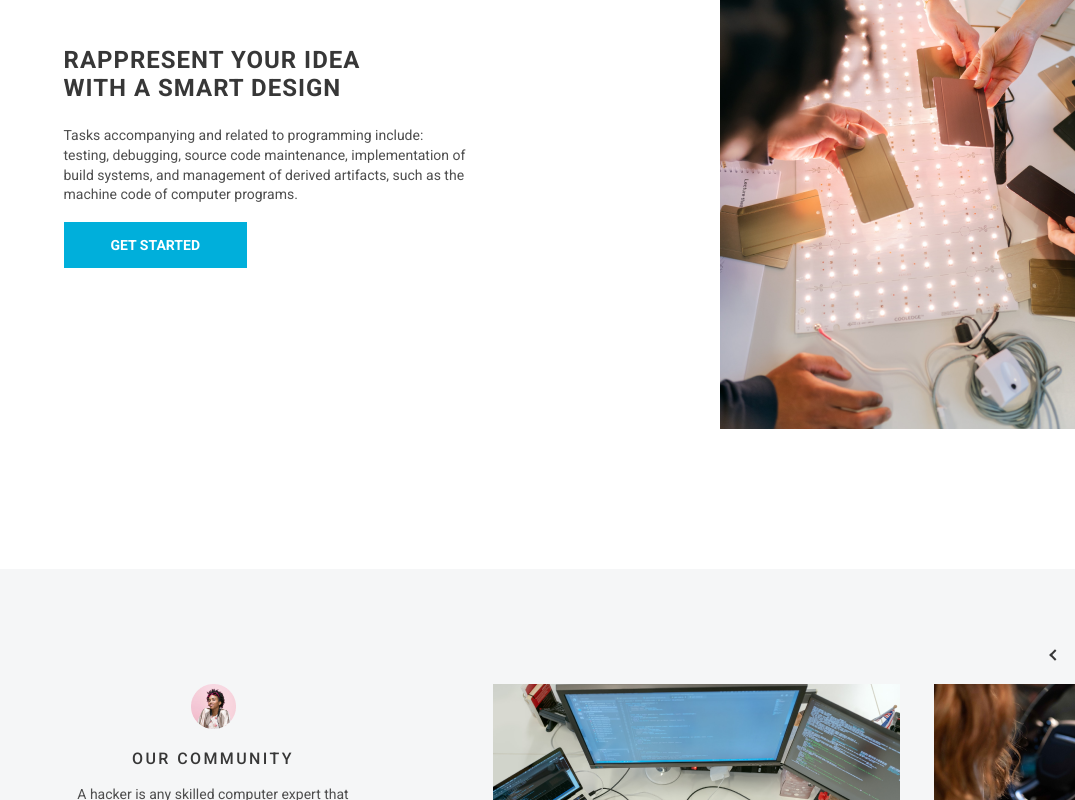
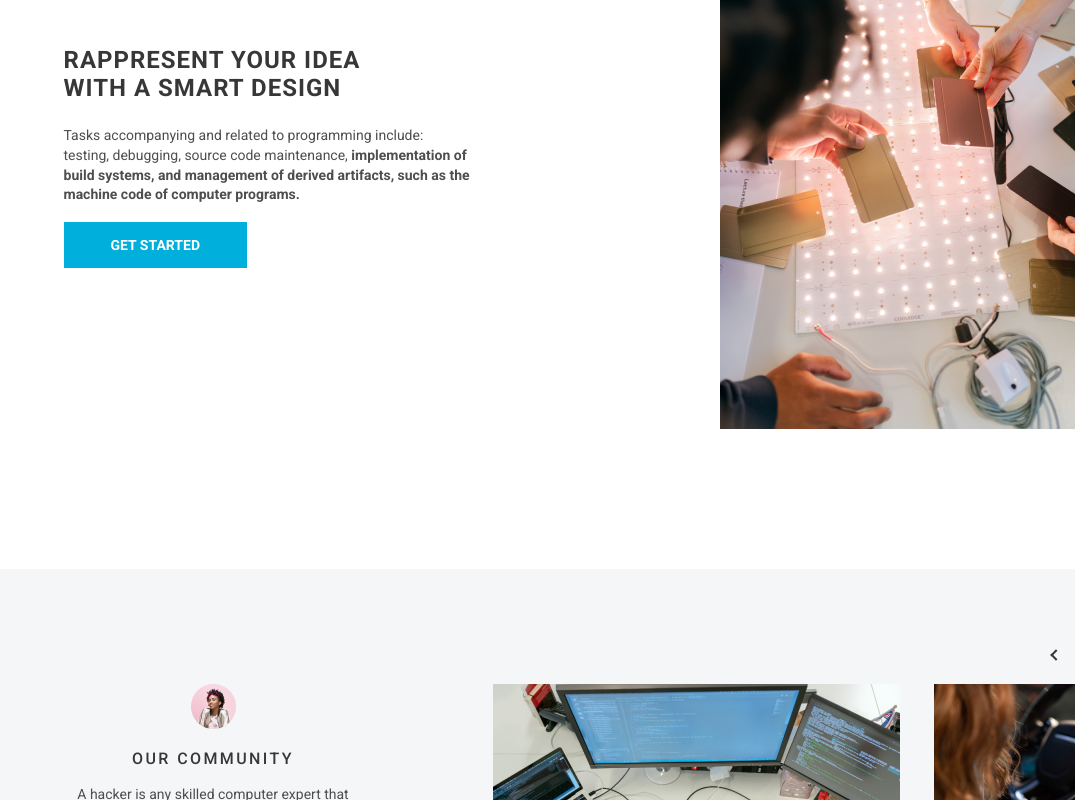
Before and after one commit to DittmerOk/firstproject, a plain HTML site: page index.html in a window 1280 px wide. Shown: the part 980-1780 px from the top of the page, without its empty margins (205-1280 px from the left). Drawn offline with Linux system fonts and the light colour scheme.

Commit message:
videlenie
videlenie

```diff
--- a/index.html
+++ b/index.html
@@ -53,7 +53,7 @@
         </div>
         <div class="text__2">
             <p class="text2__p">
-                Tasks accompanying and related to programming include: testing, debugging, source code maintenance, implementation of build systems, and management of derived artifacts, such as the machine code of computer programs.
+                Tasks accompanying and related to programming include: testing, debugging, source code maintenance, <strong>implementation of build systems<strong>, and management of derived artifacts, such as the machine code of computer programs.
             </p>
         </div>
         <div class="btn__block2">
```
